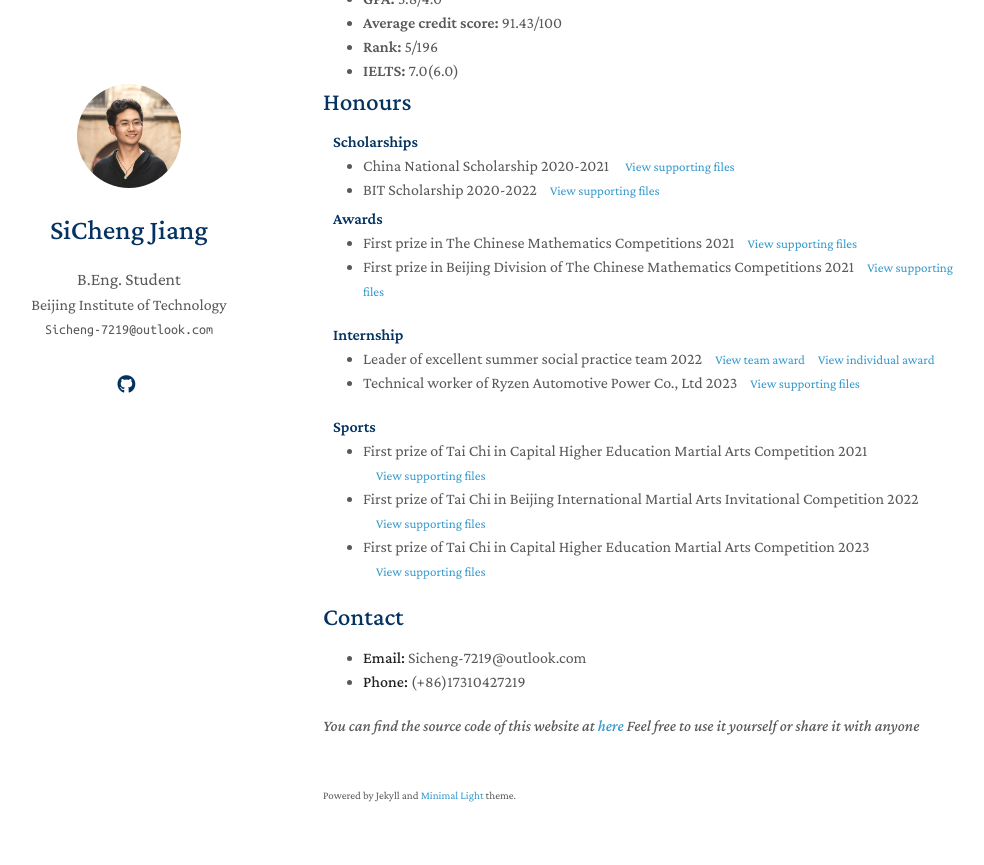
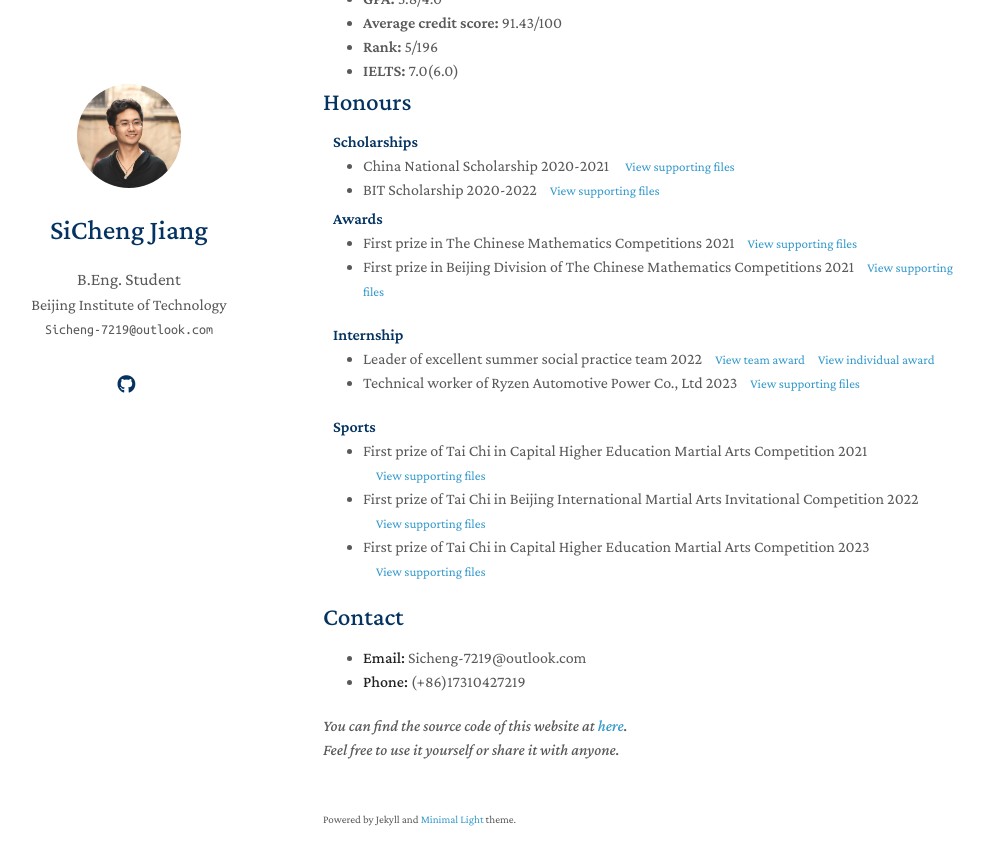
Before and after one commit to SiCheng7219/SiCheng7219.github.io, a Jekyll site: the page built from index.md, in a window 1280 px wide and 900 px high, scrolled down 1611 px. Shown: the top 865 px of the window, without its empty margins (147-1131 px from the left). Built offline with Jekyll 4.4.1, drawn with Linux system fonts in a browser that asks for light colours; nearby versions of some CDN libraries; a style sheet for code colours, icons or effects is not loaded; our own code applies the rules of GitHub Pages for plain Markdown files.

Commit message:
bug fixed

```diff
--- a/_includes/research_experience.md
+++ b/_includes/research_experience.md
@@ -1,5 +1,5 @@
 # Research Experience
-## Complementary improvement programs for fisheries and solar energy
+##  Complementary improvement programs for fisheries and solar energy
 - [Bronze Award](/assets/supporting_files/Tiaozhanbei.pdf) in BIT Division of National College Student Business Plan Competition 2022
 - Team leader
 - Responsible for the embedded development of rotatable solar panels
--- a/index.md
+++ b/index.md
@@ -21,5 +21,5 @@ I'm currently working on my graduation thesis, doing research on **robot control
 - **Email:** Sicheng-7219@outlook.com
 - **Phone:** (+86)17310427219
 
-*You can find the source code of this website at [here](git@github.com:SiCheng7219/SiCheng7219.github.io.git)*
-*Feel free to use it yourself or share it with anyone*
+*You can find the source code of this website at [here](git@github.com:SiCheng7219/SiCheng7219.github.io.git).*\
+*Feel free to use it yourself or share it with anyone.*
```
